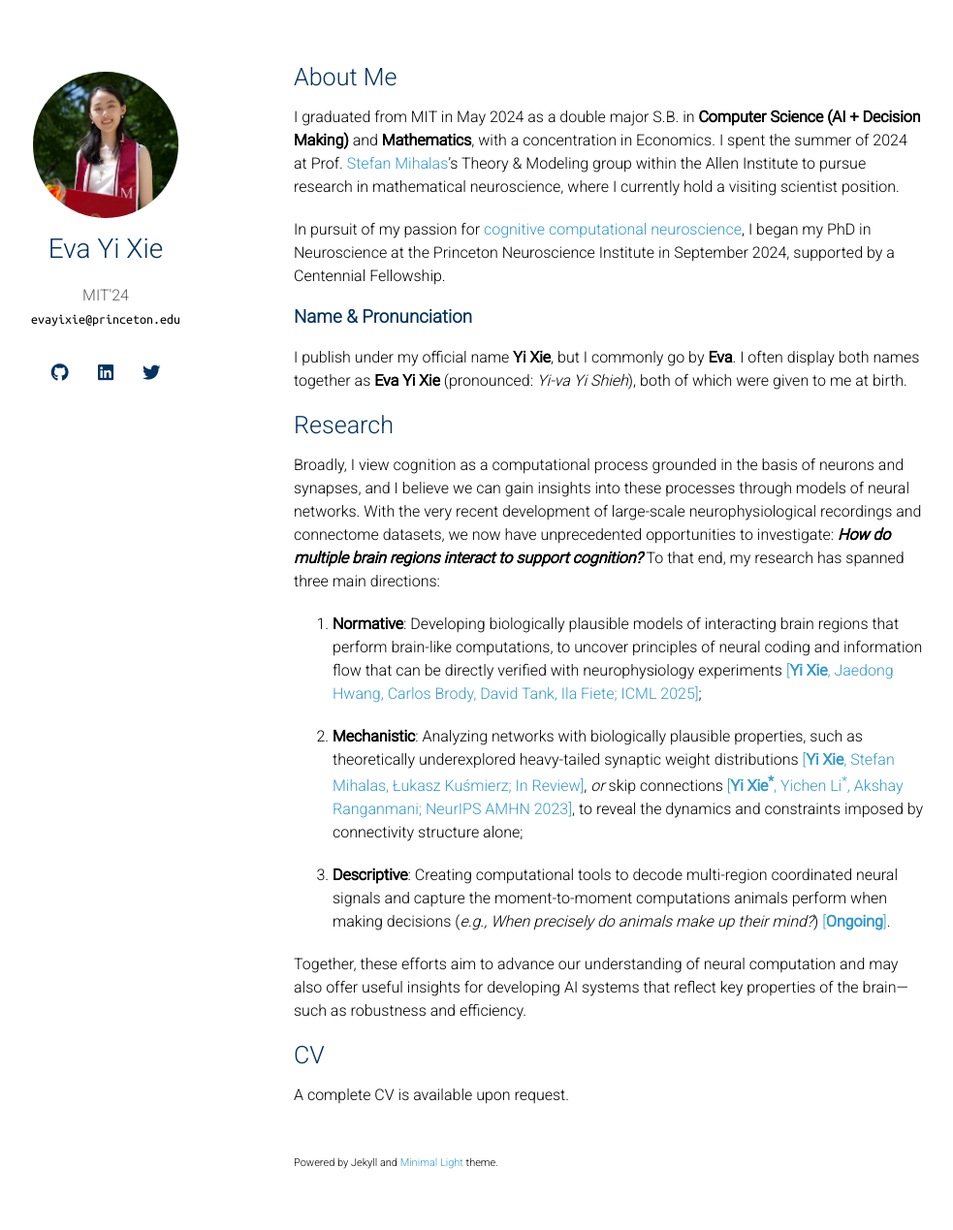
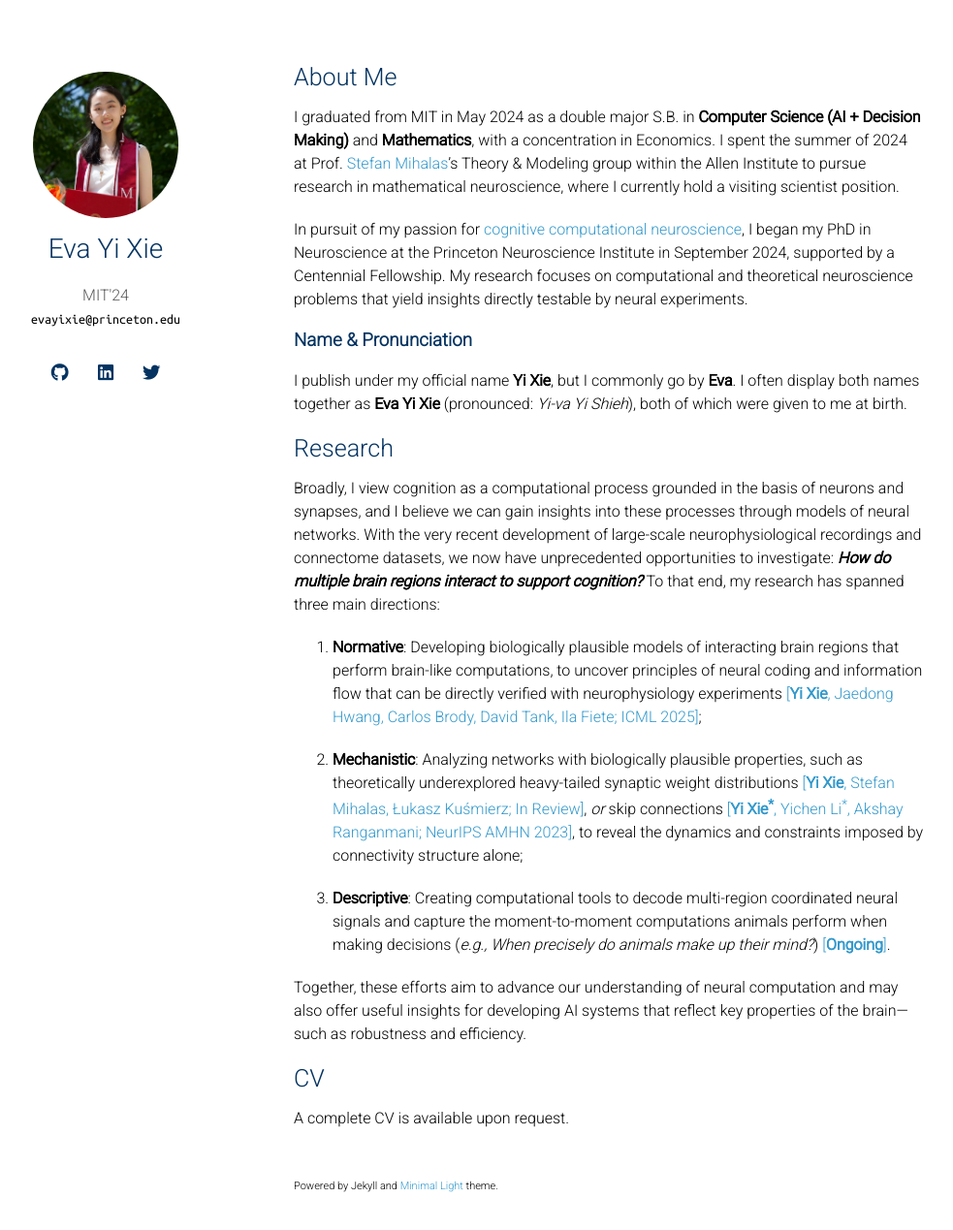
Before and after one commit to minzsiure/minzsiure.github.io, a Jekyll site: the page built from index.md, in a window 1280 px wide and 1304 px high. Shown: the top 1269 px of the window at 97% size, without its empty margins (167-1150 px from the left). Built offline with Jekyll 4.4.1, drawn with Linux system fonts in a browser that asks for light colours; nearby versions of some CDN libraries; a style sheet for code colours, icons or effects is not loaded; our own code applies the rules of GitHub Pages for plain Markdown files.

Commit message:
add a summary

```diff
--- a/index.md
+++ b/index.md
@@ -6,9 +6,9 @@ layout: homepage
 
 I graduated from MIT in May 2024 as a double major S.B. in <b>Computer Science (AI + Decision Making)</b> and <b>Mathematics</b>, with a concentration in Economics. I spent the summer of 2024 at Prof.  <a href="https://alleninstitute.org/person/stefan-mihalas/" target=_blank> Stefan Mihalas</a>'s Theory & Modeling group within the Allen Institute to pursue research in mathematical neuroscience, where I currently hold a visiting scientist position. <br>
 
-In pursuit of my passion for <a href="https://www.nature.com/articles/s41593-018-0210-5#:~:text=The%20goal%20of%20cognitive%20computational,perform%20real%2Dworld%20cognitive%20tasks" target="_blank">cognitive computational neuroscience</a>, I began my PhD in Neuroscience at the Princeton Neuroscience Institute in September 2024, supported by a Centennial Fellowship.
+In pursuit of my passion for <a href="https://www.nature.com/articles/s41593-018-0210-5#:~:text=The%20goal%20of%20cognitive%20computational,perform%20real%2Dworld%20cognitive%20tasks" target="_blank">cognitive computational neuroscience</a>, I began my PhD in Neuroscience at the Princeton Neuroscience Institute in September 2024, supported by a Centennial Fellowship. My research focuses on computational and theoretical neuroscience problems that yield insights directly testable by neural experiments.
 <!-- I currently work with Profs. <a href="https://brodylab.org/" target="_blank">Carlos Brody</a>, <a href="https://dawlab.princeton.edu/" target="_blank">Nathaniel Daw</a>, and <a href="https://ben-eysenbach.github.io/" target="_blank">Ben Eysenbach</a>, and collaborate with Prof. <a href="https://mcgovern.mit.edu/profile/ila-fiete/" target="_blank">Ila Fiete</a>.
-My research focuses on computational and theoretical neuroscience problems that yield insights directly testable by neural experiments. -->
+ -->
 
 ### Name & Pronunciation
 I publish under my official name <b>Yi Xie</b>, but I commonly go by <b>Eva</b>. I often display both names together as <b>Eva Yi Xie</b> (pronounced: <em>Yi-va Yi Shieh</em>), both of which were given to me at birth.
```
